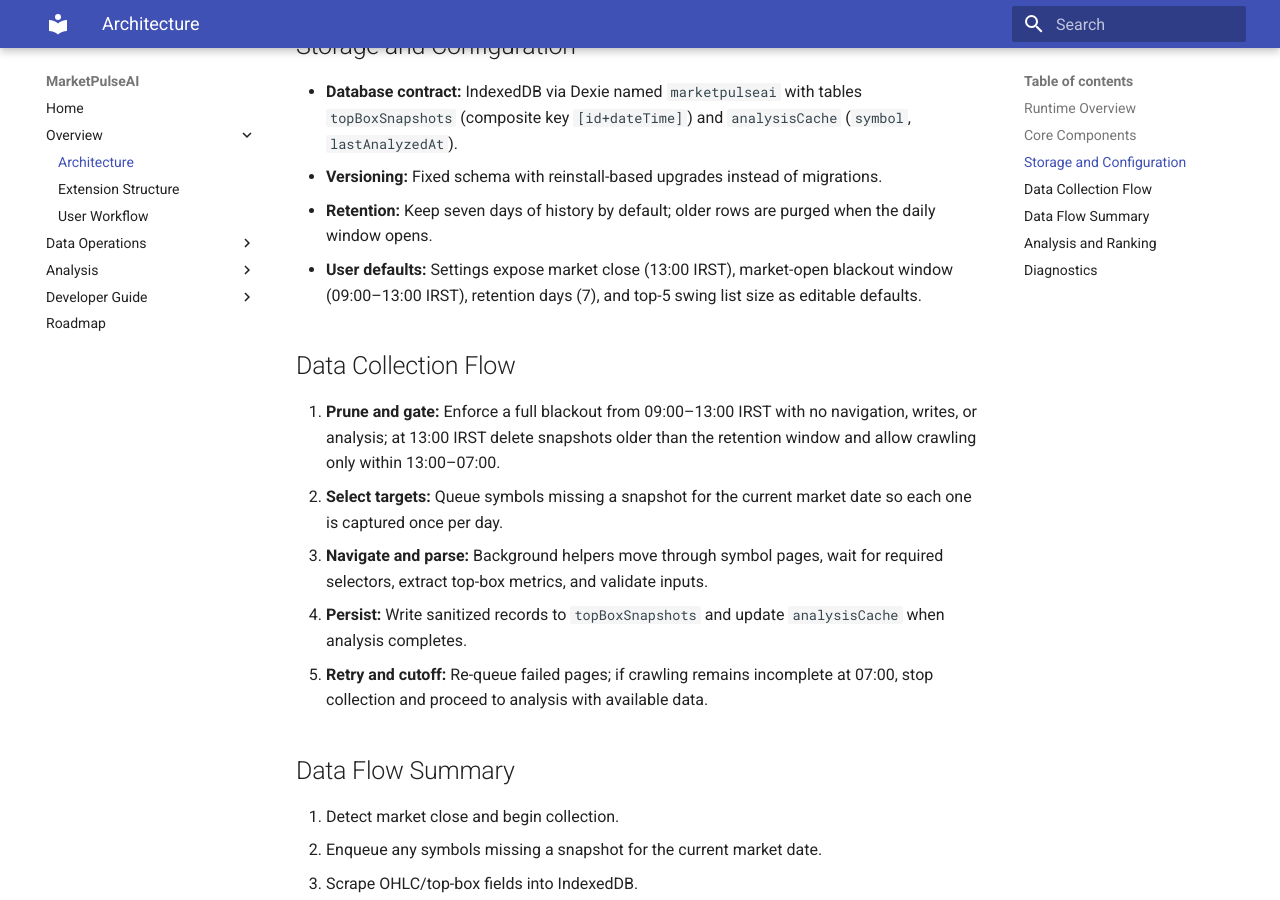
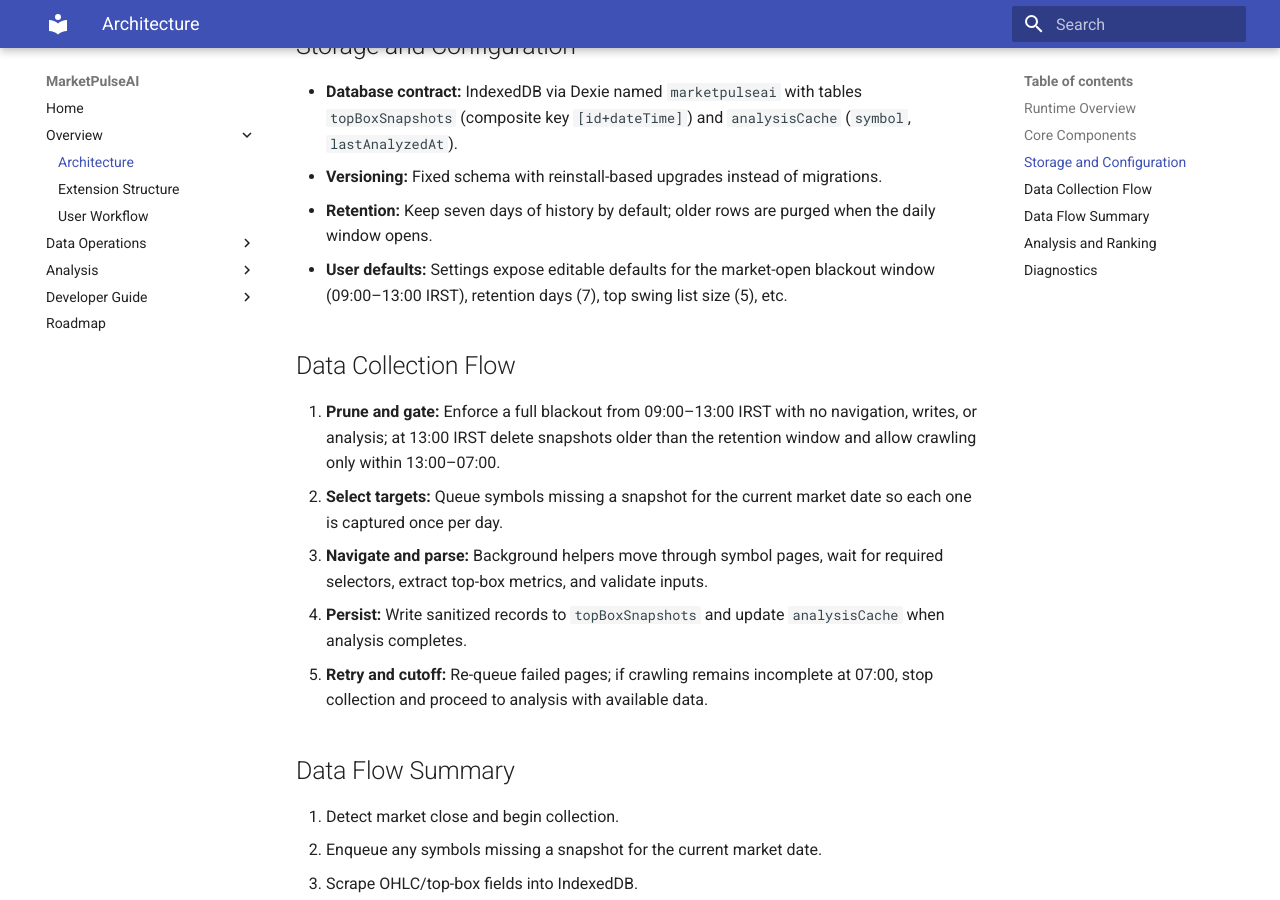
Before and after one commit to shari-ar/MarketPulseAI, an MkDocs documentation site: the page built from docs/architecture.md, in a window 1280 px wide and 900 px high, scrolled down 1045 px. Built offline with MkDocs 1.6.1 and Material for MkDocs 9.7.7, drawn with Linux system fonts in a browser that asks for light colours.

Commit message:
Update architecture.md

```diff
--- a/docs/architecture.md
+++ b/docs/architecture.md
@@ -22,7 +22,7 @@
 - **Database contract:** IndexedDB via Dexie named `marketpulseai` with tables `topBoxSnapshots` (composite key `[id+dateTime]`) and `analysisCache` (`symbol`, `lastAnalyzedAt`).
 - **Versioning:** Fixed schema with reinstall-based upgrades instead of migrations.
 - **Retention:** Keep seven days of history by default; older rows are purged when the daily window opens.
-- **User defaults:** Settings expose market close (13:00 IRST), market-open blackout window (09:00–13:00 IRST), retention days (7), and top-5 swing list size as editable defaults.
+- **User defaults:** Settings expose editable defaults for the market-open blackout window (09:00–13:00 IRST), retention days (7), top swing list size (5), etc.
 
 ## Data Collection Flow
 
```
